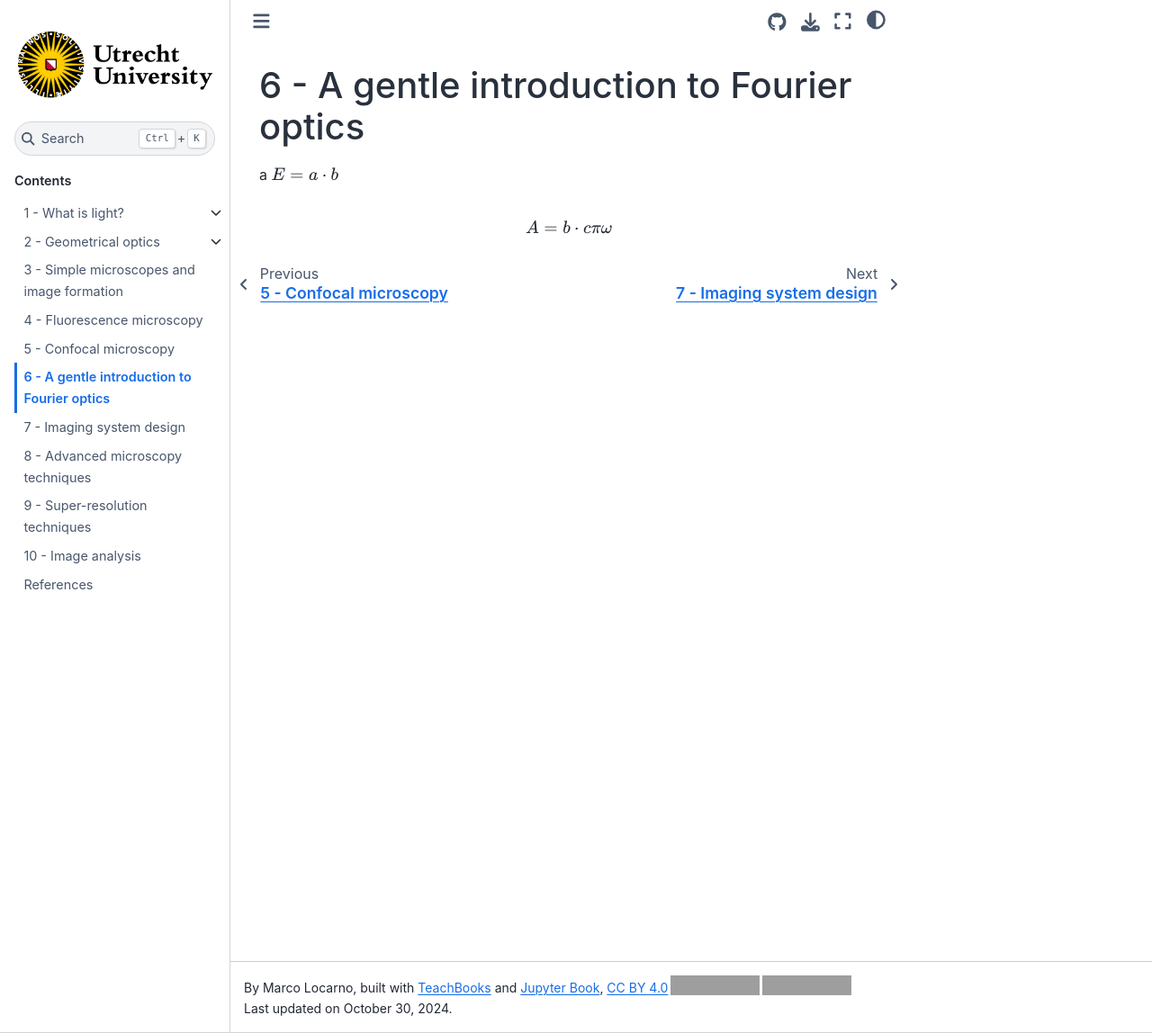
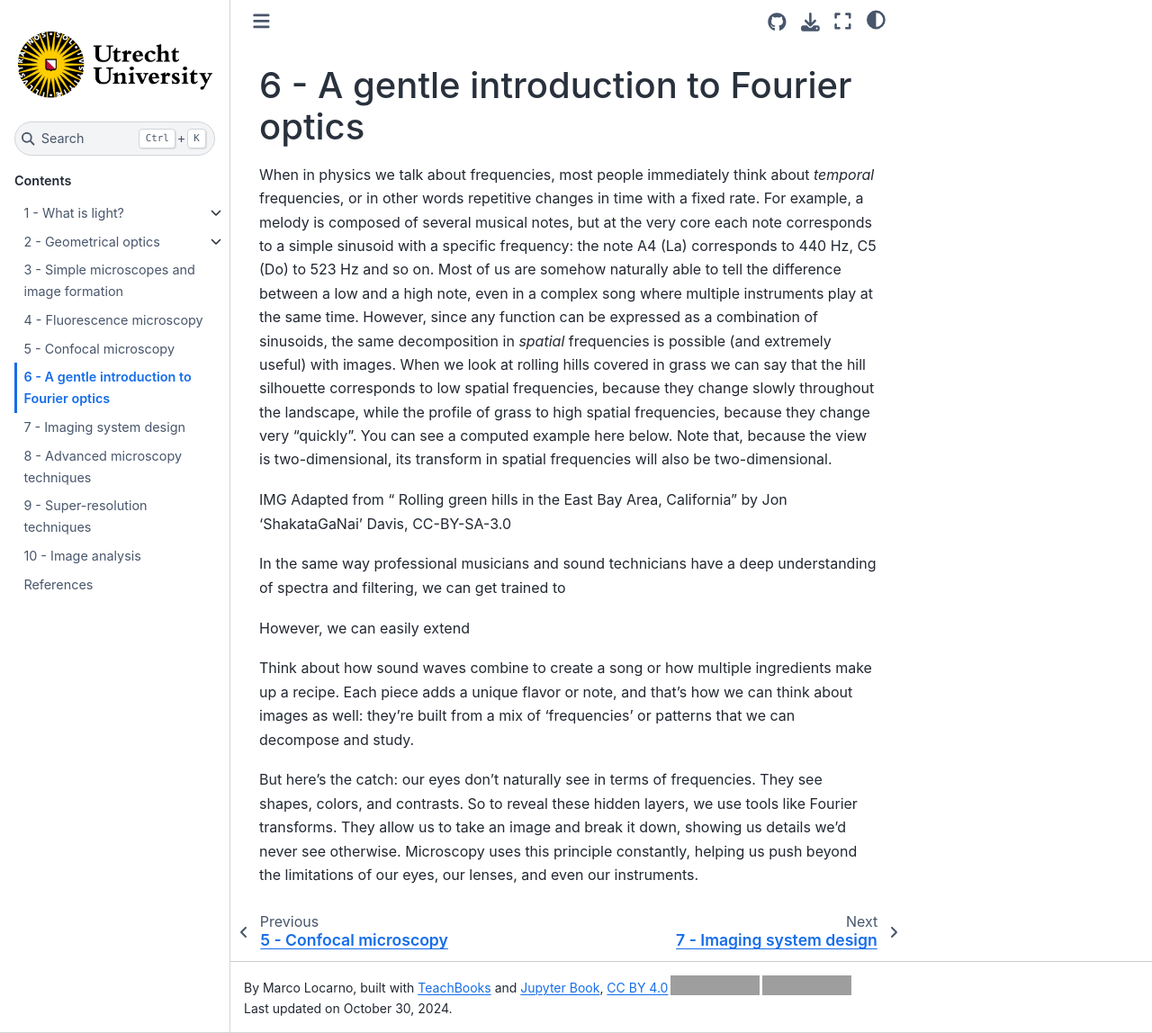
Before and after one commit to MarcoLoc95/ALMB, a Jupyter Book: the page built from book/some_content/chap6.md, in a window 1280 px wide and 1148 px high. Shown: the whole window at 90% size. Built offline with Jupyter Book 1.0.4 settings and Sphinx 7.4.7 and the Sphinx Book theme 1.1.4, drawn with Linux system fonts in a browser that asks for light colours; comment, search, counter and statistics services are not loaded; grey boxes are pictures that could not be loaded.

Commit message:
Update chap6.md

```diff
--- a/book/some_content/chap6.md
+++ b/book/some_content/chap6.md
@@ -1,6 +1,15 @@
 # 6 - A gentle introduction to Fourier optics
 
-a
-$E=a\cdot b$
+When in physics we talk about frequencies, most people immediately think about _temporal_ frequencies, or in other words repetitive changes in time with a fixed rate. For example, a melody is composed of several musical notes, but at the very core each note corresponds to a simple sinusoid with a specific frequency: the note A4 (La) corresponds to 440 Hz, C5 (Do) to 523 Hz and so on. Most of us are somehow naturally able to tell the difference between a low and a high note, even in a complex song where multiple instruments play at the same time.
+However, since any function can be expressed as a combination of sinusoids, the same decomposition in _spatial_ frequencies is possible (and extremely useful) with images. When we look at rolling hills covered in grass we can say that the hill silhouette corresponds to low spatial frequencies, because they change slowly throughout the landscape, while the profile of grass to high spatial frequencies, because they change very "quickly". You can see a computed example here below. Note that, because the view is two-dimensional, its transform in spatial frequencies will also be two-dimensional.
 
-$$ A= b\cdot c \pi \omega$$
+IMG
+Adapted from " Rolling green hills in the East Bay Area, California" by Jon 'ShakataGaNai' Davis, CC-BY-SA-3.0
+
+In the same way professional musicians and sound technicians have a deep understanding of spectra and filtering, we can get trained to
+
+However, we can easily extend
+
+Think about how sound waves combine to create a song or how multiple ingredients make up a recipe. Each piece adds a unique flavor or note, and that’s how we can think about images as well: they’re built from a mix of 'frequencies' or patterns that we can decompose and study.
+
+But here’s the catch: our eyes don’t naturally see in terms of frequencies. They see shapes, colors, and contrasts. So to reveal these hidden layers, we use tools like Fourier transforms. They allow us to take an image and break it down, showing us details we’d never see otherwise. Microscopy uses this principle constantly, helping us push beyond the limitations of our eyes, our lenses, and even our instruments.
```
